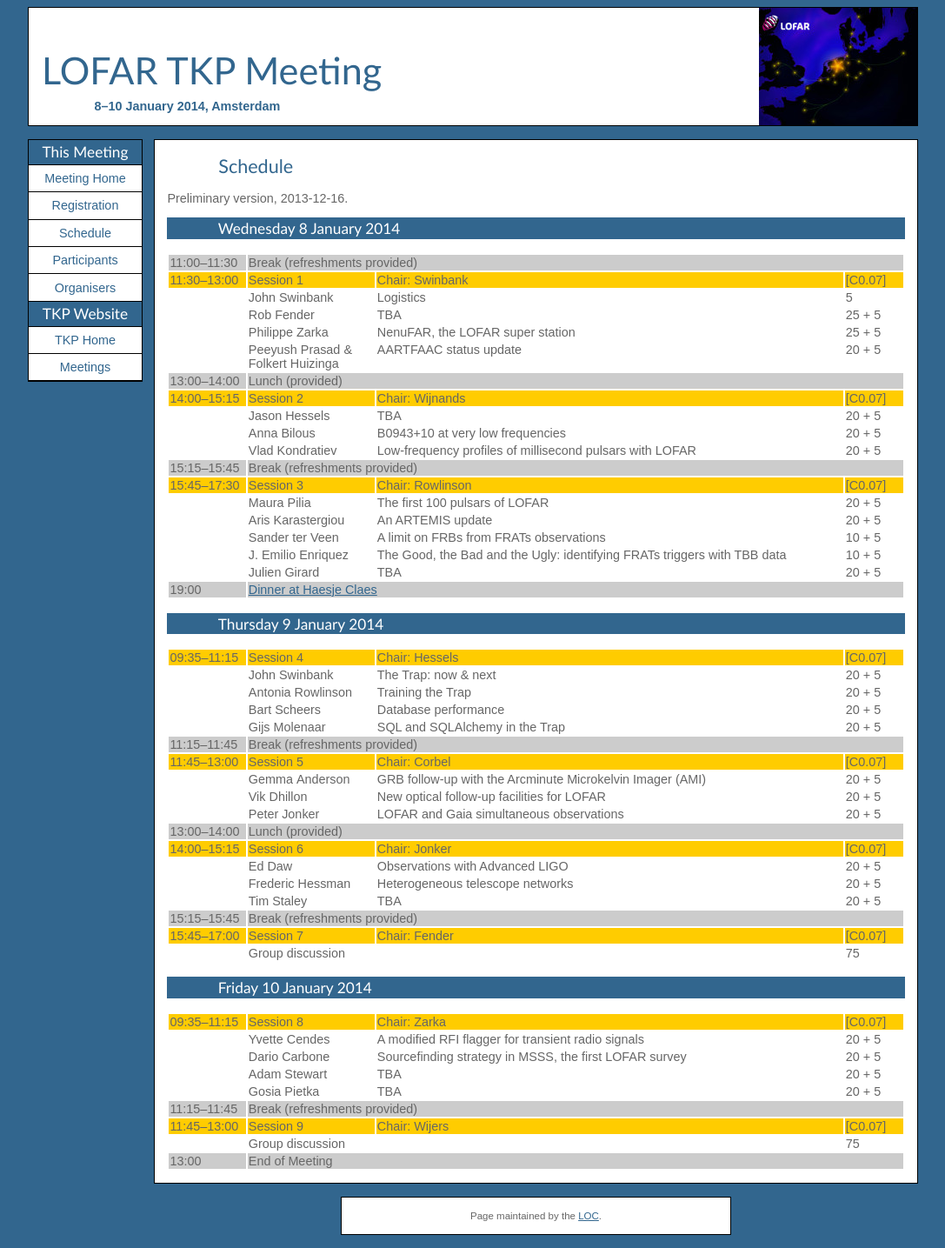
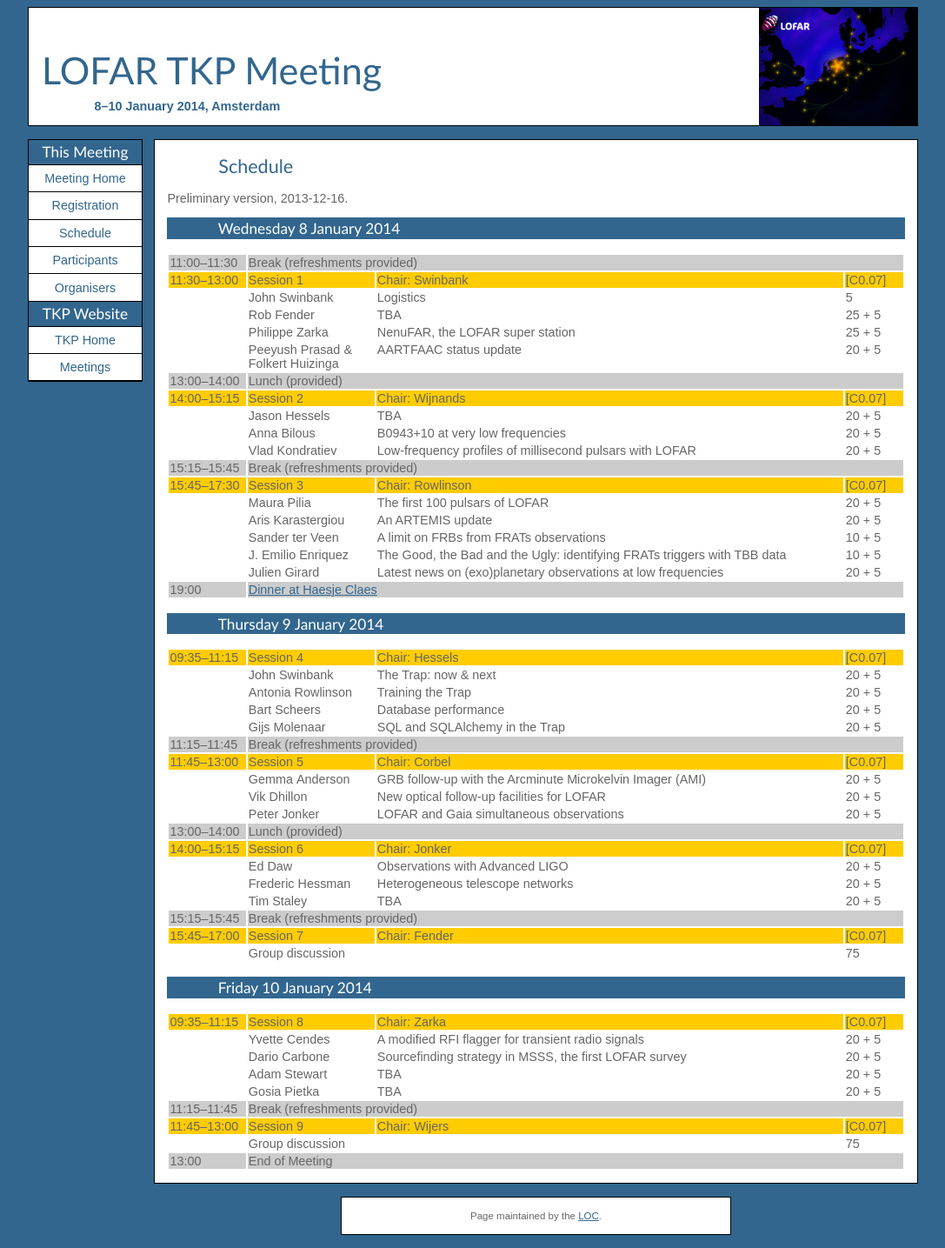
Before and after one commit to transientskp/transientskp.github.com, a Jekyll site: the page built from meetings/2014-01/schedule.html, in a window 1280 px wide. Shown: the whole page at 87% size, without its empty margins (96-1183 px from the left). Built offline with Jekyll 4.4.1, drawn with Linux system fonts in a browser that asks for light colours.

Commit message:
Girard title

```diff
--- a/meetings/2014-01/schedule.html
+++ b/meetings/2014-01/schedule.html
@@ -142,7 +142,7 @@
   <tr style="vertical-align: top;">
     <td></td>
     <td style="width:10em;">Julien&nbsp;Girard</td>
-    <td>TBA</td>
+    <td>Latest news on (exo)planetary observations at low frequencies</td>
     <td style="width:3em;"></td>
     <td>20 + 5</td>
   </tr>
```
